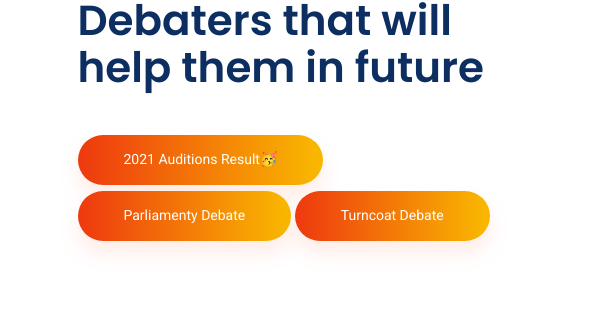
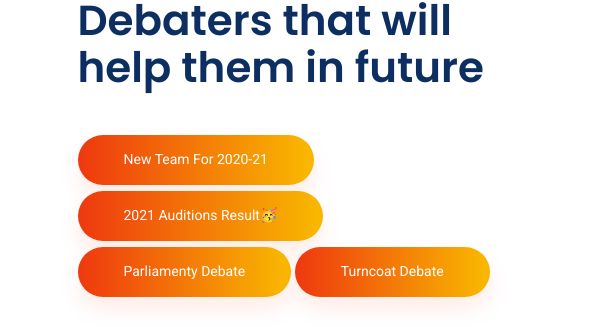
Before and after one commit to aawazdebating/aawazdebatingteam2019.github.io, a plain HTML site: page index.html in a window 1280 px wide. Shown: the part 1767-2094 px from the top of the page, 675-1280 px from the left. Drawn offline with nearby package versions, Linux system fonts and the light colour scheme; a web font is replaced by a local one.

Commit message:
some changes

```diff
--- a/index.html
+++ b/index.html
@@ -187,6 +187,7 @@ turncoat debate
                         <h2>We provide "Verfied Certificate" to our Debaters that will help them in future </h2>
 
 
+                        <a href="https://aawazdebating.github.io/" class="btn_1">New Team for 2020-21</a>
                         <a href="https://drive.google.com/file/d/1Y9bTmdXPQZmYsVamU3UcY7bQYg_BqHLE/view?usp=sharing" class="btn_1" target="_blank">2021 Auditions Result🥳</a>
                         <a href="https://en.wikipedia.org/wiki/Parliamentary_debate" class="btn_1" target="_blank">parliamenty debate</a>
                         <a href="https://www.debate.org/forums/debate.org/topic/2741/" target="_blank" class="btn_1">turncoat debate</a>
```
